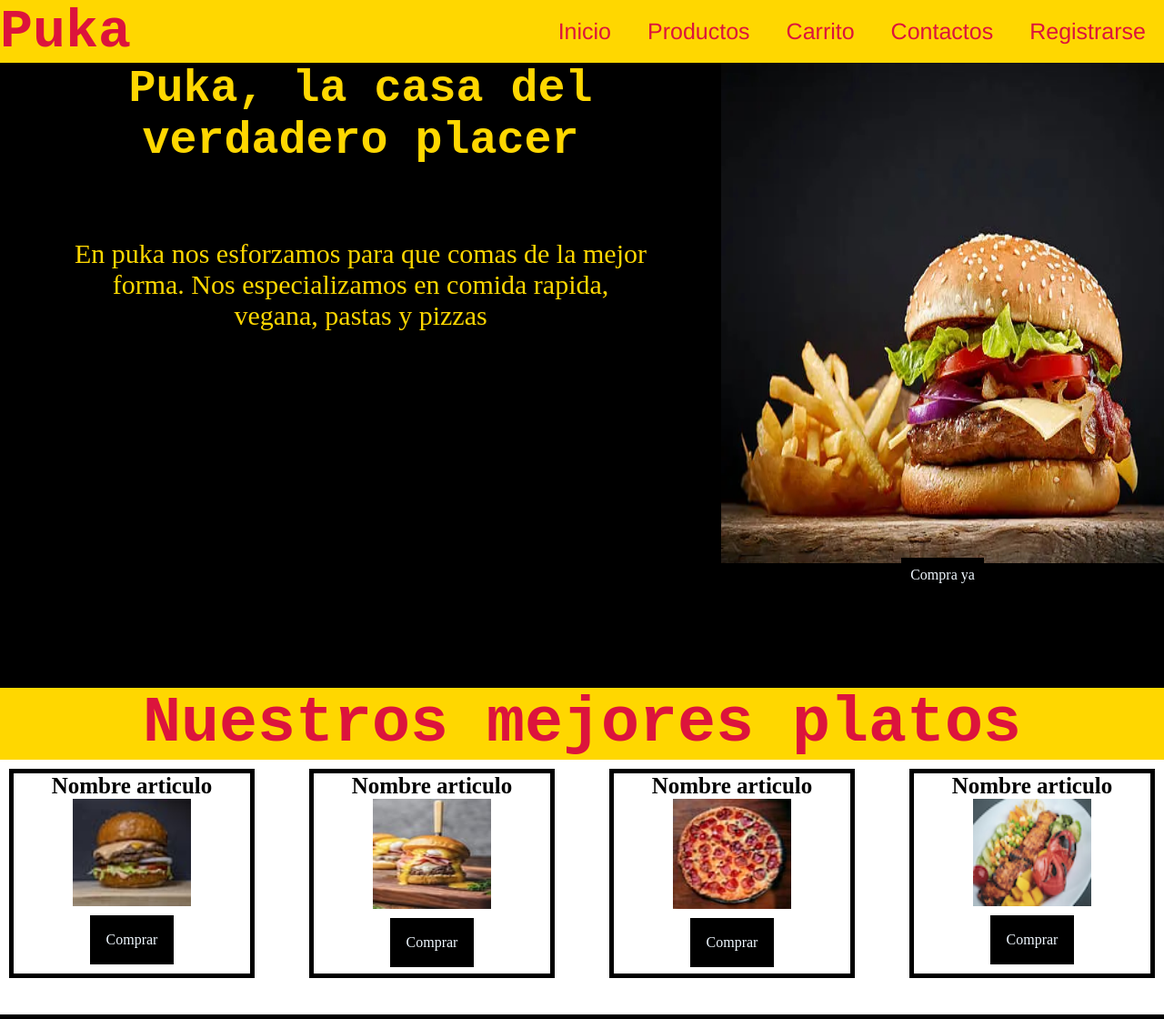
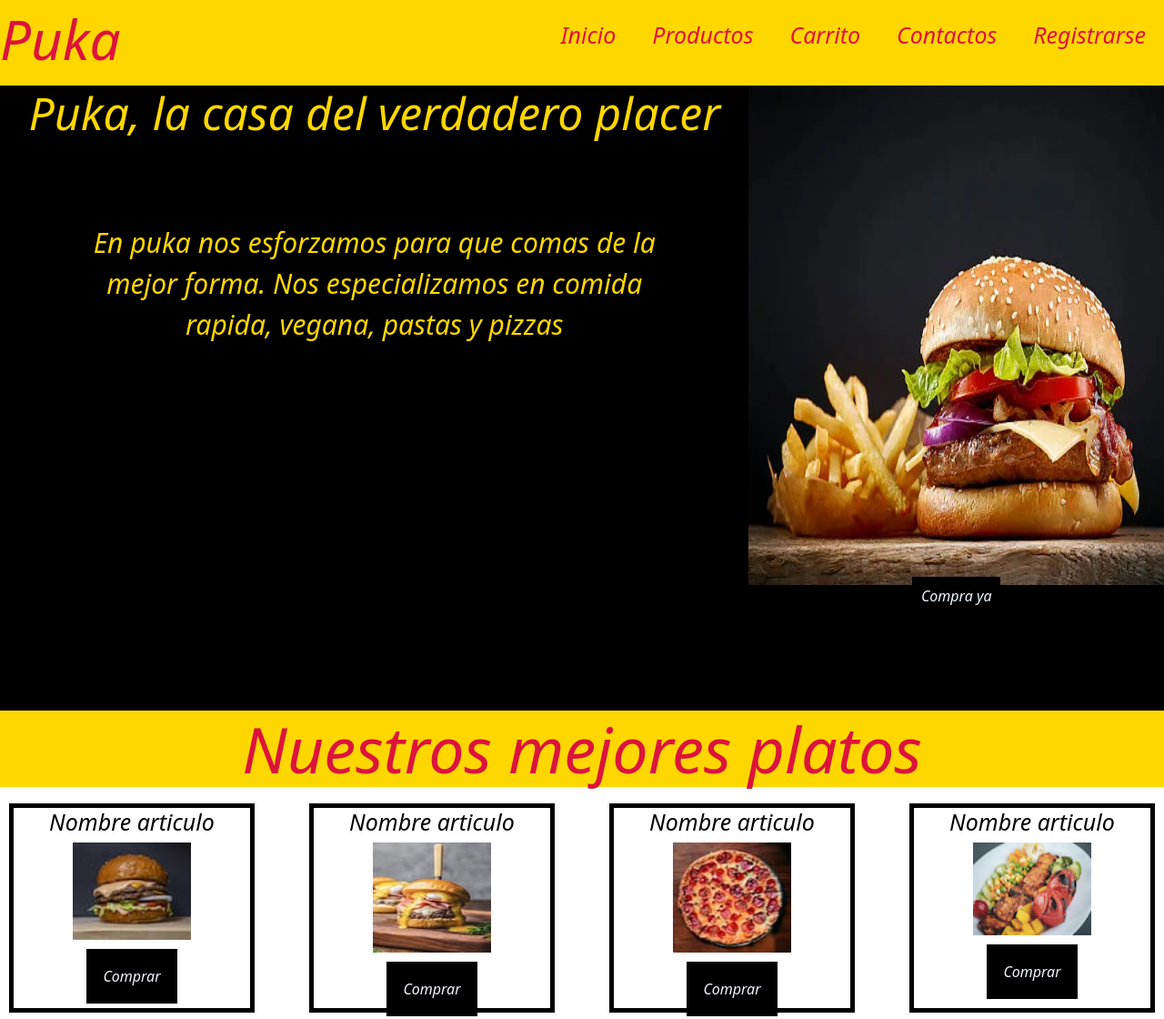
Before and after one commit to caarloos22/Puka, a plain HTML site: page index.html in a window 1280 px wide. Shown: the top 1120 px of the page at 91% size. Drawn offline with nearby package versions, Linux system fonts and the light colour scheme.

Commit message:
primer commit

```diff
--- a/css/style.css
+++ b/css/style.css
@@ -18,7 +18,7 @@ header {background-color: gold;
  }
 h1 a{color: crimson;
     font-size: 60px;
-    font-family: 'Courier New', Courier, monospace;
+
     text-align: center;
     text-decoration: none;
  }
@@ -32,7 +32,7 @@ header nav ul li {
 header ul li a {text-decoration: none;
     font-size: 25px;
     color: crimson;
-    font-family: 'Franklin Gothic Medium', 'Arial Narrow', Arial, sans-serif;
+
 }
 
 
@@ -60,7 +60,7 @@ height: 55%;}
     background-color: gold;
     font-size: 70px;
     color: crimson;
-    font-family: 'Courier New', Courier, monospace;
+
 }
 
 
@@ -104,7 +104,7 @@ height: 55%;}
 
 }
 .hero div h1 {font-size: 50px;
-    font-family: 'Courier New', Courier, monospace;
+
 }
 .hero div p {font-size: 30px;
 padding: 10%;}
@@ -154,7 +154,7 @@ padding: 10%;}
                         .footer {
                             color: gold;
                             font-size: 50px;
-                            font-family: 'Courier New', Courier, monospace;
+
                             background-color: black;}
 
 
--- a/index.html
+++ b/index.html
@@ -1,16 +1,21 @@
 <!DOCTYPE html>
 <html lang="es">
+
 <head>
     <meta charset="UTF-8">
     <meta name="viewport" content="width=device-width, initial-scale=1.0">
+    <link href="https://cdn.jsdelivr.net/npm/bootstrap@5.3.2/dist/css/bootstrap.min.css" rel="stylesheet"
+        integrity="sha384-T3c6CoIi6uLrA9TneNEoa7RxnatzjcDSCmG1MXxSR1GAsXEV/Dwwykc2MPK8M2HN" crossorigin="anonymous">
+
     <link rel="stylesheet" href="./css/style.css">
-    <title>Puka</title>
+    <title >Puka</title>
     <link rel="icon" type="Image.png" href="img/favicon.jfif">
+
 </head>
-<body>
-    <div class="flex-container">
+<body style=" font-style: oblique;">
         <header class="header">
-            <h1><a href="./index.html">Puka</a>
+            <h1>
+                <a href="./index.html">Puka </a>
             </h1>
             <nav>
                 <ul>
@@ -24,11 +29,13 @@
         </header>
         <main>
             <section class="hero">
-                <div> <h1>Puka, la casa del verdadero placer</h1>
+                <div>
+                    <h1>Puka, la casa del verdadero placer</h1>
                     <p>En puka nos esforzamos para que comas de la mejor forma.
                         Nos especializamos en comida rapida, vegana, pastas y pizzas
-                    </p></div>
-               <div >
+                    </p>
+                </div>
+                <div>
                     <img src="img/combo-hamburguesa.jpg" alt="Combo de hamburguesa con papas fritas">
                     <a href="./pages/Carrito.html" target="_blank"> Compra ya</a>
                 </div>
@@ -77,6 +84,9 @@
             </div>
         </footer>
     </div>
+    <script src="https://cdn.jsdelivr.net/npm/bootstrap@5.3.2/dist/js/bootstrap.bundle.min.js"
+        integrity="sha384-C6RzsynM9kWDrMNeT87bh95OGNyZPhcTNXj1NW7RuBCsyN/o0jlpcV8Qyq46cDfL"
+        crossorigin="anonymous"></script>
+</body>
 
-</body>
 </html>
```
Also changed, not shown: pages/Carrito.html (+7 -1 lines), pages/Contactos.html (+7 -1 lines), pages/Productos.html (+7 -1 lines), pages/Registrarse.html (+7 -1 lines). Lines whose indentation alone changed are shown as unchanged.
